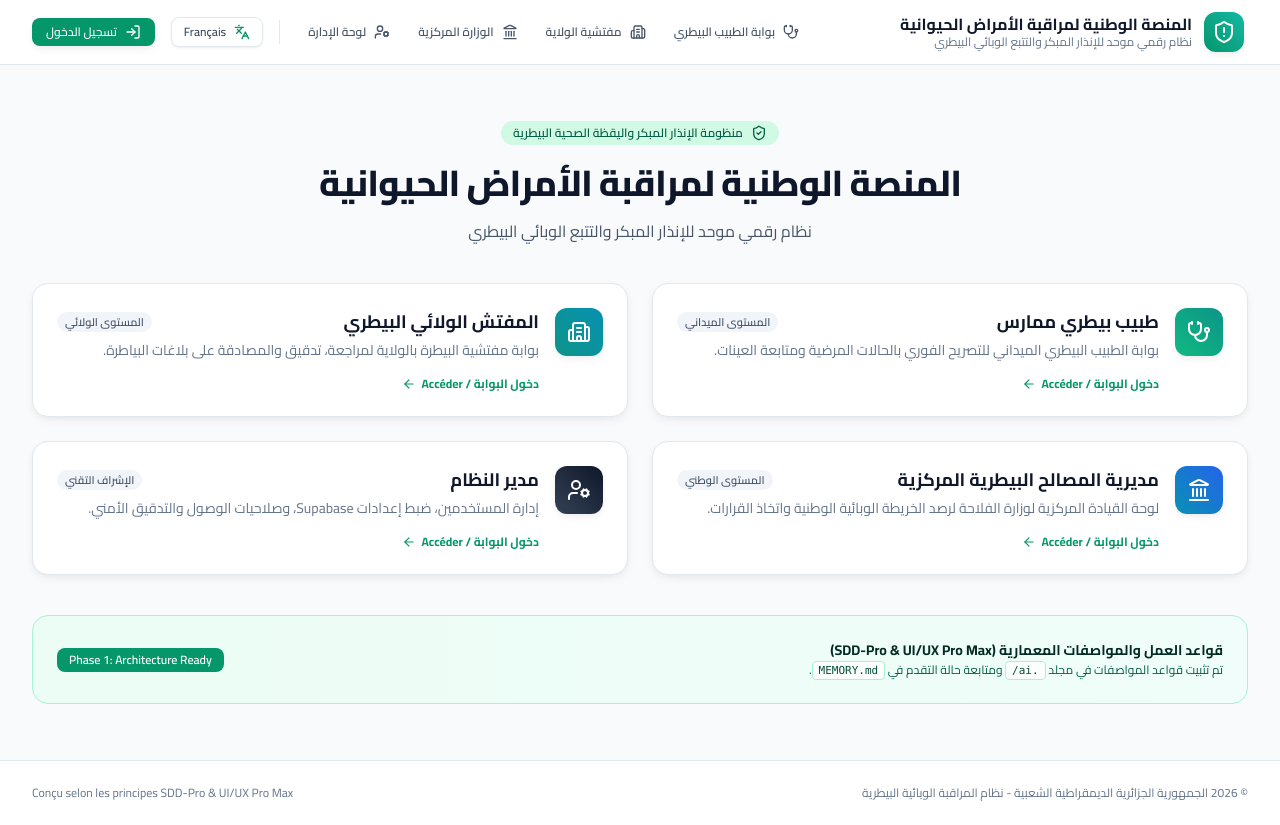
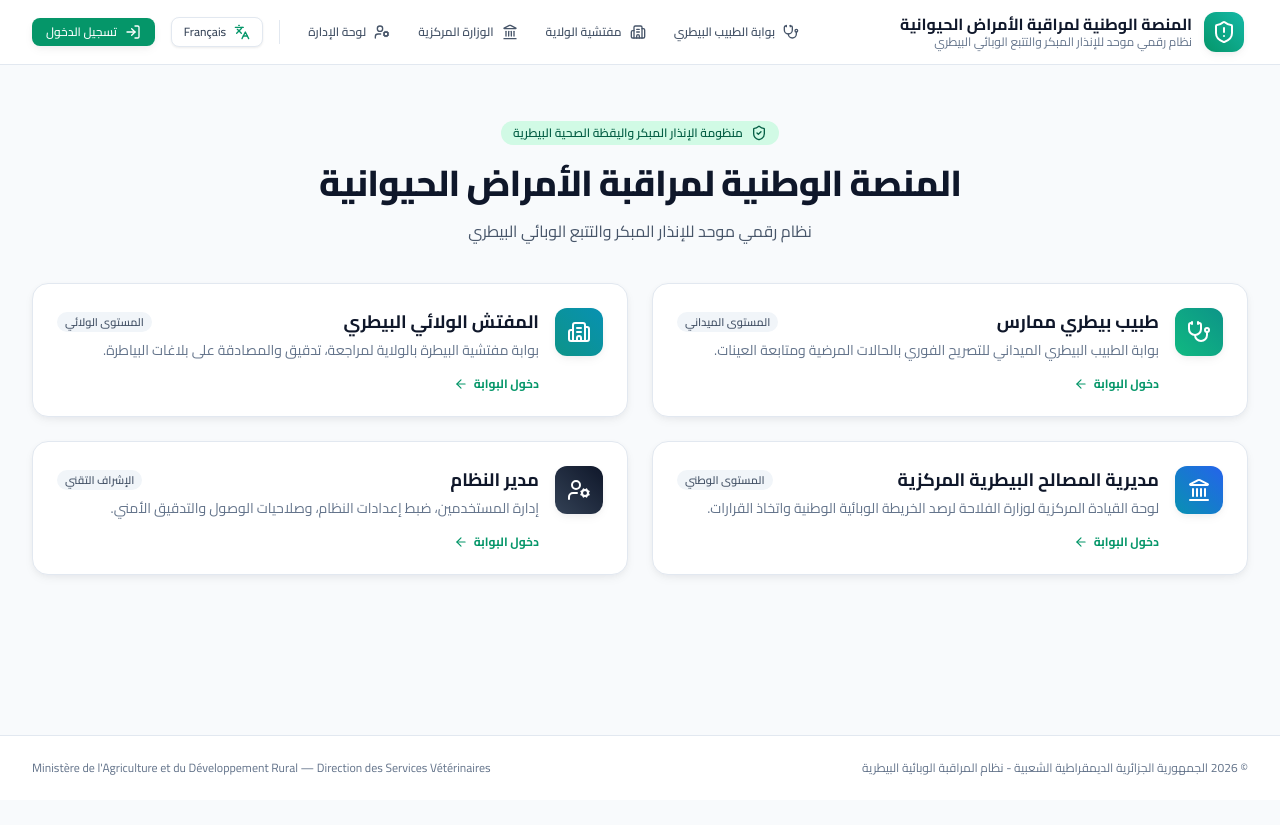
Before and after one commit to moussa-ms13/animal-disease-platform, a React (Vite) app: page / in a window 1280 px wide. After the commit the page ends 800 px from the top, so only its background shows below. Built offline with nearby package versions, Linux system fonts and the light colour scheme.

Commit message:
refactor(ui): remove internal developer badges and architecture banners from homepage

```diff
--- a/src/App.jsx
+++ b/src/App.jsx
@@ -28,7 +28,7 @@ export default function App() {
         <footer className="border-t border-slate-200 bg-white py-6">
           <div className="max-w-7xl mx-auto px-4 sm:px-6 lg:px-8 flex flex-col sm:flex-row items-center justify-between gap-4 text-xs text-slate-500">
             <p>© 2026 الجمهورية الجزائرية الديمقراطية الشعبية - نظام المراقبة الوبائية البيطرية</p>
-            <p>Conçu selon les principes SDD-Pro & UI/UX Pro Max</p>
+            <p>Ministère de l'Agriculture et du Développement Rural — Direction des Services Vétérinaires</p>
           </div>
         </footer>
       </div>
--- a/src/pages/HomePage.jsx
+++ b/src/pages/HomePage.jsx
@@ -11,35 +11,43 @@ export default function HomePage() {
   const portals = [
     {
       title: t('roles.veterinarian'),
-      desc: 'بوابة الطبيب البيطري الميداني للتصريح الفوري بالحالات المرضية ومتابعة العينات.',
+      desc: isRtl
+        ? 'بوابة الطبيب البيطري الميداني للتصريح الفوري بالحالات المرضية ومتابعة العينات.'
+        : 'Portail du vétérinaire praticien pour la déclaration immédiate des pathologies et le suivi des prélèvements.',
       path: '/veterinarian',
       icon: Stethoscope,
       color: 'from-emerald-500 to-teal-600',
-      tag: 'المستوى الميداني'
+      tag: isRtl ? 'المستوى الميداني' : 'Niveau Terrain'
     },
     {
       title: t('roles.wilaya'),
-      desc: 'بوابة مفتشية البيطرة بالولاية لمراجعة، تدقيق والمصادقة على بلاغات البياطرة.',
+      desc: isRtl
+        ? 'بوابة مفتشية البيطرة بالولاية لمراجعة، تدقيق والمصادقة على بلاغات البياطرة.'
+        : "Portail de l'inspection vétérinaire de Wilaya pour la validation et le contrôle des saisies d'abattoir.",
       path: '/wilaya',
       icon: Building2,
       color: 'from-teal-600 to-cyan-600',
-      tag: 'المستوى الولائي'
+      tag: isRtl ? 'المستوى الولائي' : 'Niveau Wilaya'
     },
     {
       title: t('roles.ministry'),
-      desc: 'لوحة القيادة المركزية لوزارة الفلاحة لرصد الخريطة الوبائية الوطنية واتخاذ القرارات.',
+      desc: isRtl
+        ? 'لوحة القيادة المركزية لوزارة الفلاحة لرصد الخريطة الوبائية الوطنية واتخاذ القرارات.'
+        : 'Tableau de bord central de la Direction des Services Vétérinaires pour la veille épidémiologique nationale.',
       path: '/ministry',
       icon: Landmark,
       color: 'from-cyan-600 to-blue-600',
-      tag: 'المستوى الوطني'
+      tag: isRtl ? 'المستوى الوطني' : 'Niveau National'
     },
     {
       title: t('roles.admin'),
-      desc: 'إدارة المستخدمين، ضبط إعدادات Supabase، وصلاحيات الوصول والتدقيق الأمني.',
+      desc: isRtl
+        ? 'إدارة المستخدمين، ضبط إعدادات النظام، وصلاحيات الوصول والتدقيق الأمني.'
+        : 'Administration du système, gestion des utilisateurs, contrôle des accès et sécurité.',
       path: '/admin',
       icon: UserCog,
       color: 'from-slate-700 to-slate-900',
-      tag: 'الإشراف التقني'
+      tag: isRtl ? 'الإشراف التقني' : 'Administration'
     }
   ];
 
@@ -49,7 +57,11 @@ export default function HomePage() {
       <section className="text-center max-w-3xl mx-auto space-y-4">
         <div className="inline-flex items-center gap-2 px-3 py-1 rounded-full bg-emerald-100 text-emerald-800 text-xs font-semibold">
           <ShieldCheck className="w-4 h-4" />
-          <span>منظومة الإنذار المبكر واليقظة الصحية البيطرية</span>
+          <span>
+            {isRtl
+              ? 'منظومة الإنذار المبكر واليقظة الصحية البيطرية'
+              : 'Système National de Veille et d’Alerte Sanitaire Vétérinaire'}
+          </span>
         </div>
         <h2 className="text-3xl sm:text-4xl font-extrabold text-slate-900 tracking-tight">
           {t('app.title')}
@@ -70,7 +82,9 @@ export default function HomePage() {
               className="group p-6 rounded-2xl bg-white border border-slate-200 hover:border-emerald-300 shadow-soft hover:shadow-soft-lg transition-all duration-300 relative overflow-hidden focus:outline-none focus:ring-2 focus:ring-emerald-500 cursor-pointer"
             >
               <div className="flex items-start gap-4">
-                <div className={`w-12 h-12 rounded-xl bg-gradient-to-tr ${portal.color} flex items-center justify-center text-white shadow-soft shrink-0 group-hover:scale-105 transition-transform`}>
+                <div
+                  className={`w-12 h-12 rounded-xl bg-gradient-to-tr ${portal.color} flex items-center justify-center text-white shadow-soft shrink-0 group-hover:scale-105 transition-transform`}
+                >
                   <Icon className="w-6 h-6" />
                 </div>
                 <div className="flex-1">
@@ -86,7 +100,7 @@ export default function HomePage() {
                     {portal.desc}
                   </p>
                   <div className="mt-4 flex items-center gap-1.5 text-xs font-bold text-emerald-600 group-hover:translate-x-1 rtl:group-hover:-translate-x-1 transition-transform">
-                    <span>دخول البوابة / Accéder</span>
+                    <span>{isRtl ? 'دخول البوابة' : 'Accéder au portail'}</span>
                     <ArrowIcon className="w-3.5 h-3.5" />
                   </div>
                 </div>
@@ -95,23 +109,6 @@ export default function HomePage() {
           );
         })}
       </section>
-
-      {/* Architecture & Guidelines banner */}
-      <section className="p-6 rounded-2xl bg-gradient-to-r from-emerald-50 to-teal-50 border border-emerald-200">
-        <div className="flex flex-col sm:flex-row items-start sm:items-center justify-between gap-4">
-          <div>
-            <h4 className="text-sm font-bold text-emerald-950">
-              قواعد العمل والمواصفات المعمارية (SDD-Pro & UI/UX Pro Max)
-            </h4>
-            <p className="text-xs text-emerald-800 mt-0.5">
-              تم تثبيت قواعد المواصفات في مجلد <code className="bg-white/80 px-1.5 py-0.5 rounded border border-emerald-200 text-emerald-900 font-mono text-[11px]">.ai/</code> ومتابعة حالة التقدم في <code className="bg-white/80 px-1.5 py-0.5 rounded border border-emerald-200 text-emerald-900 font-mono text-[11px]">MEMORY.md</code>.
-            </p>
-          </div>
-          <span className="px-3 py-1 rounded-lg bg-emerald-600 text-white text-xs font-semibold shrink-0">
-            Phase 1: Architecture Ready
-          </span>
-        </div>
-      </section>
     </div>
   );
 }
```
